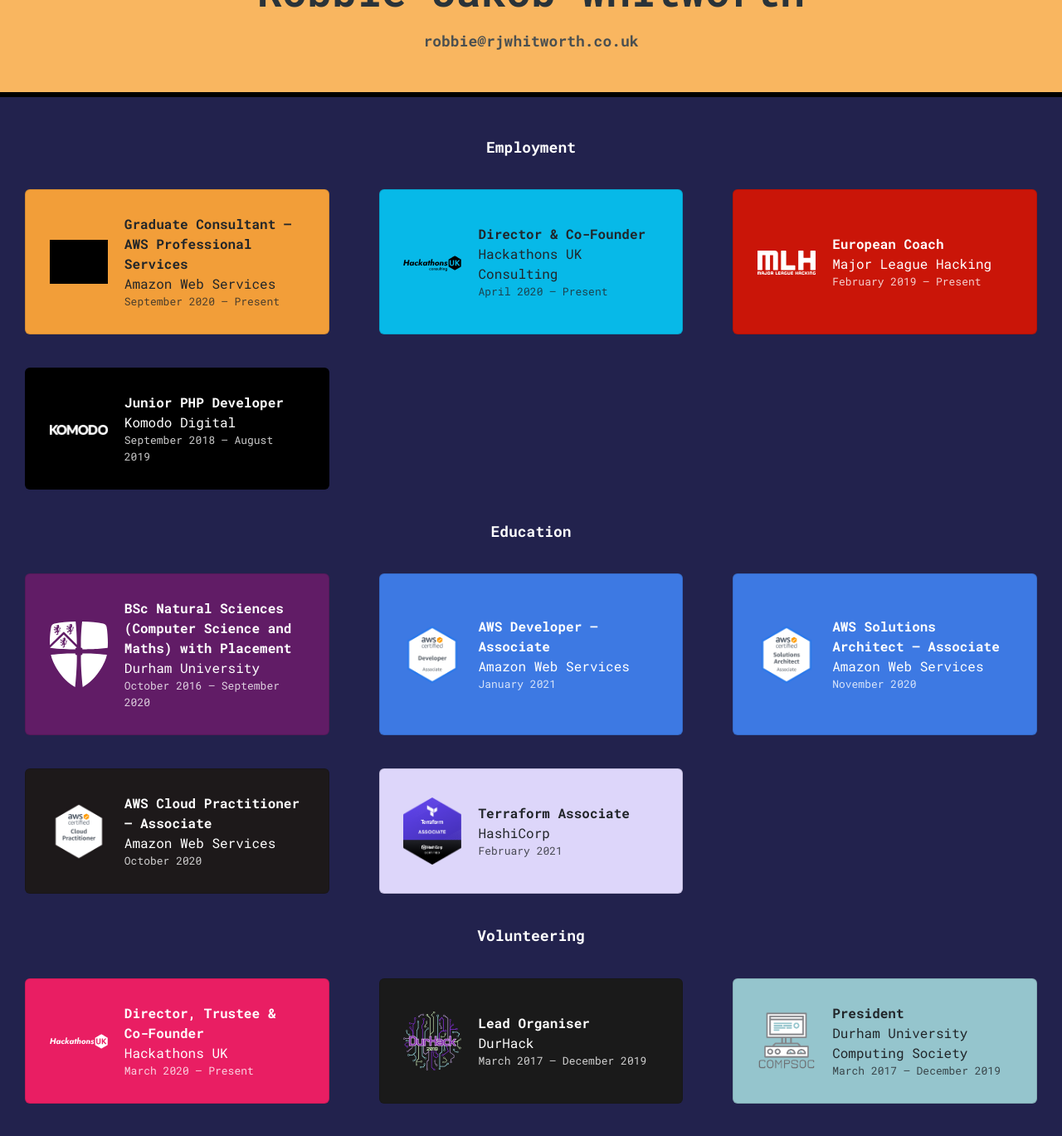
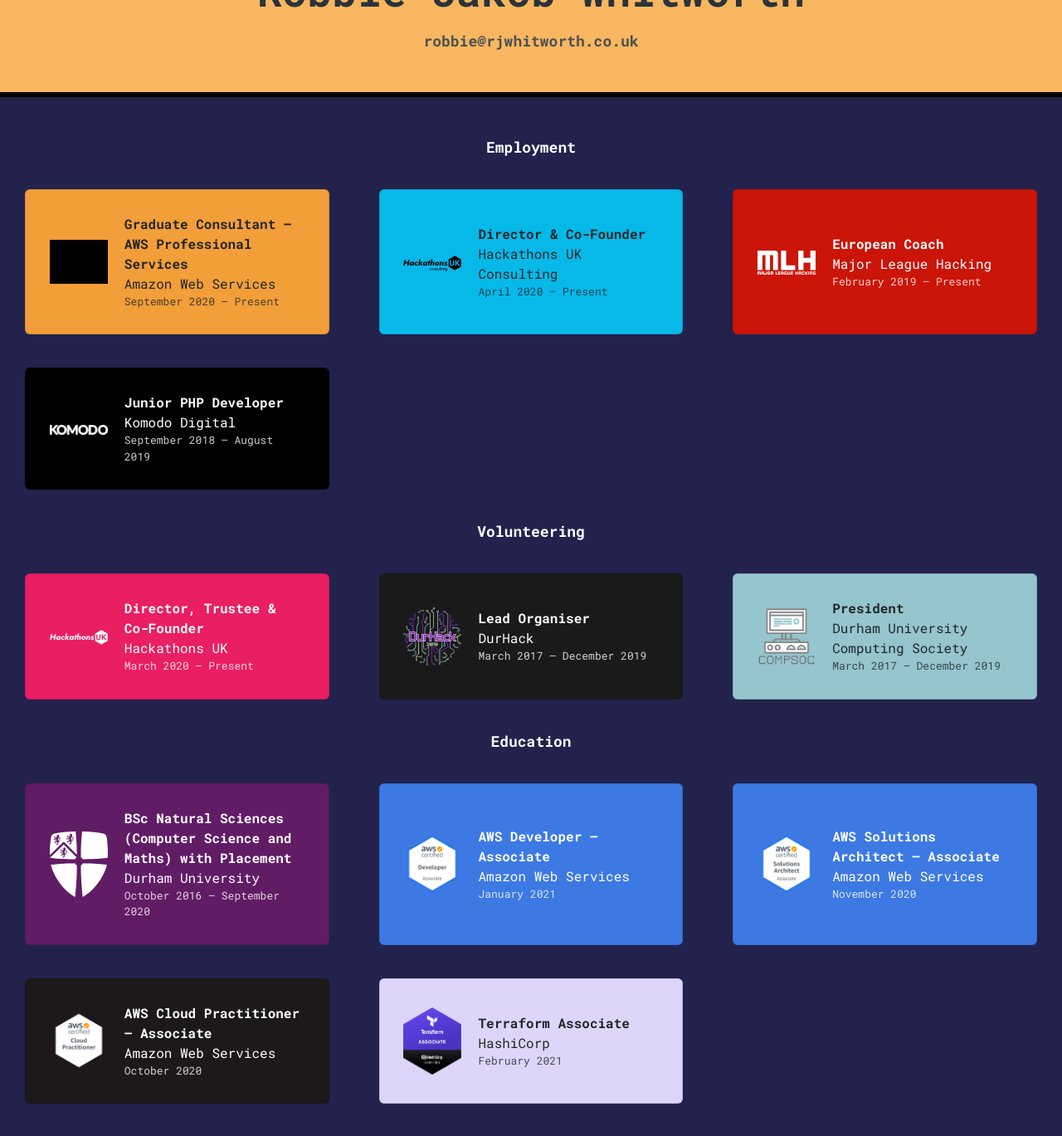
Before and after one commit to robzwolf/website, a Jekyll site: the page built from index.html, in a window 1280 px wide and 1400 px high, scrolled down 301 px. Shown: the top 1369 px of the window at 83% size. Built offline with Jekyll 4.4.1, drawn with Linux system fonts in a browser that asks for light colours; nearby versions of some CDN libraries; grey boxes are pictures that could not be loaded.

Commit message:
Move education below volunteering

```diff
--- a/index.html
+++ b/index.html
@@ -9,9 +9,9 @@
 
     {% include experience.html %}
 
+    {% include volunteering.html %}
+
     {% include education.html %}
-
-    {% include volunteering.html %}
 </body>
 
 </html>
```
